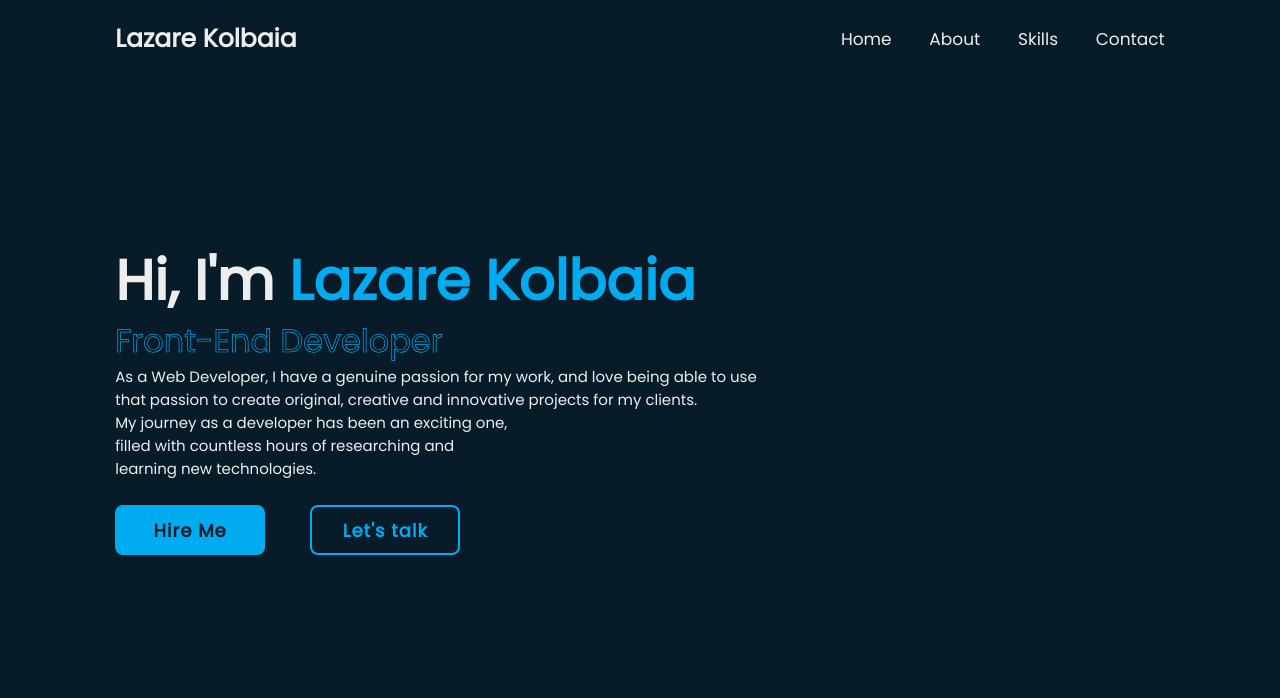
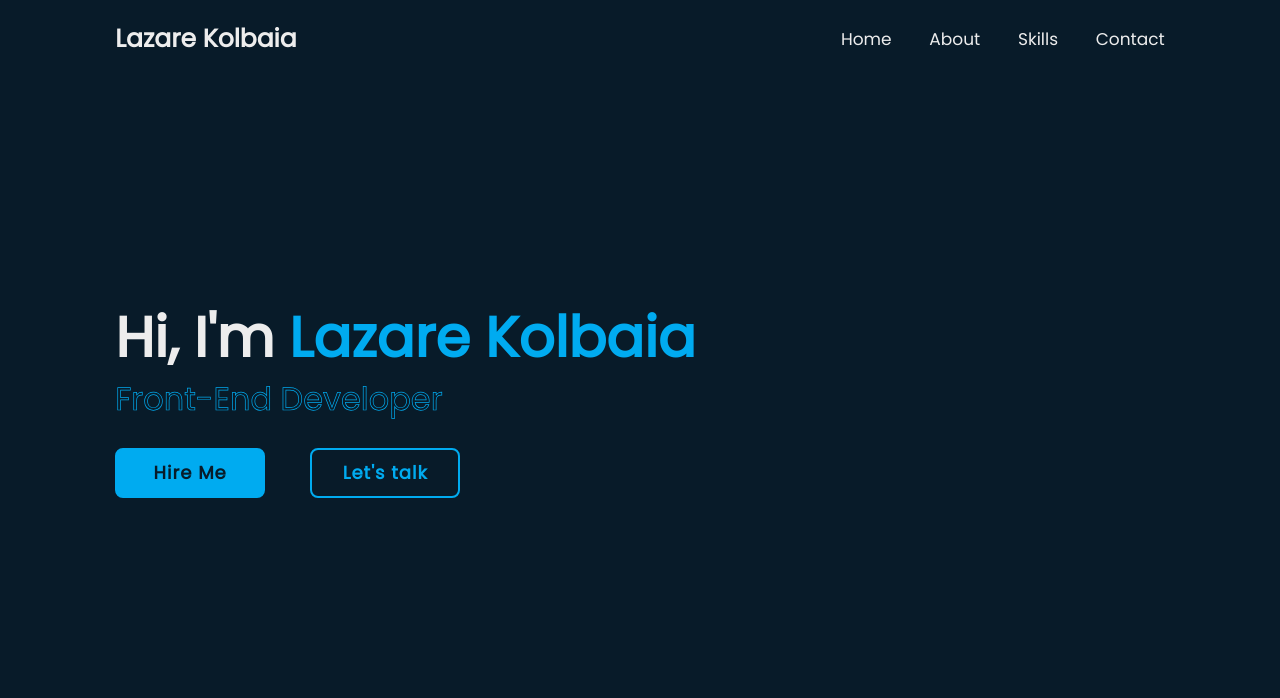
Before and after one commit to LazareKolbaia/My-Portfolio-MAIN, a plain HTML site: page index.html in a window 1280 px wide. Shown: the top 698 px of the page. Drawn offline with nearby package versions, Linux system fonts and the light colour scheme.

Commit message:
Update index.html

```diff
--- a/index.html
+++ b/index.html
@@ -35,9 +35,7 @@
             <h3>Front-End Developer</h3>
         </div>
   <!--remove div cus can't make responsive-->
-  <b class="text">
-    As a Web Developer, I have a genuine passion for my work, and love being able to use <br> that passion to create original, creative and innovative projects for my clients. <br> My journey as a developer has been an exciting one, <br>filled with countless hours of researching and  <br>learning new technologies.
-</b>
+
         <div class="btn-box">
         <a href="https://www.facebook.com/lazare.kolbaia.3" class="btn">Hire Me</a>
         <a href="https://www.facebook.com/lazare.kolbaia.3" class="btn">Let's talk</a>
```
